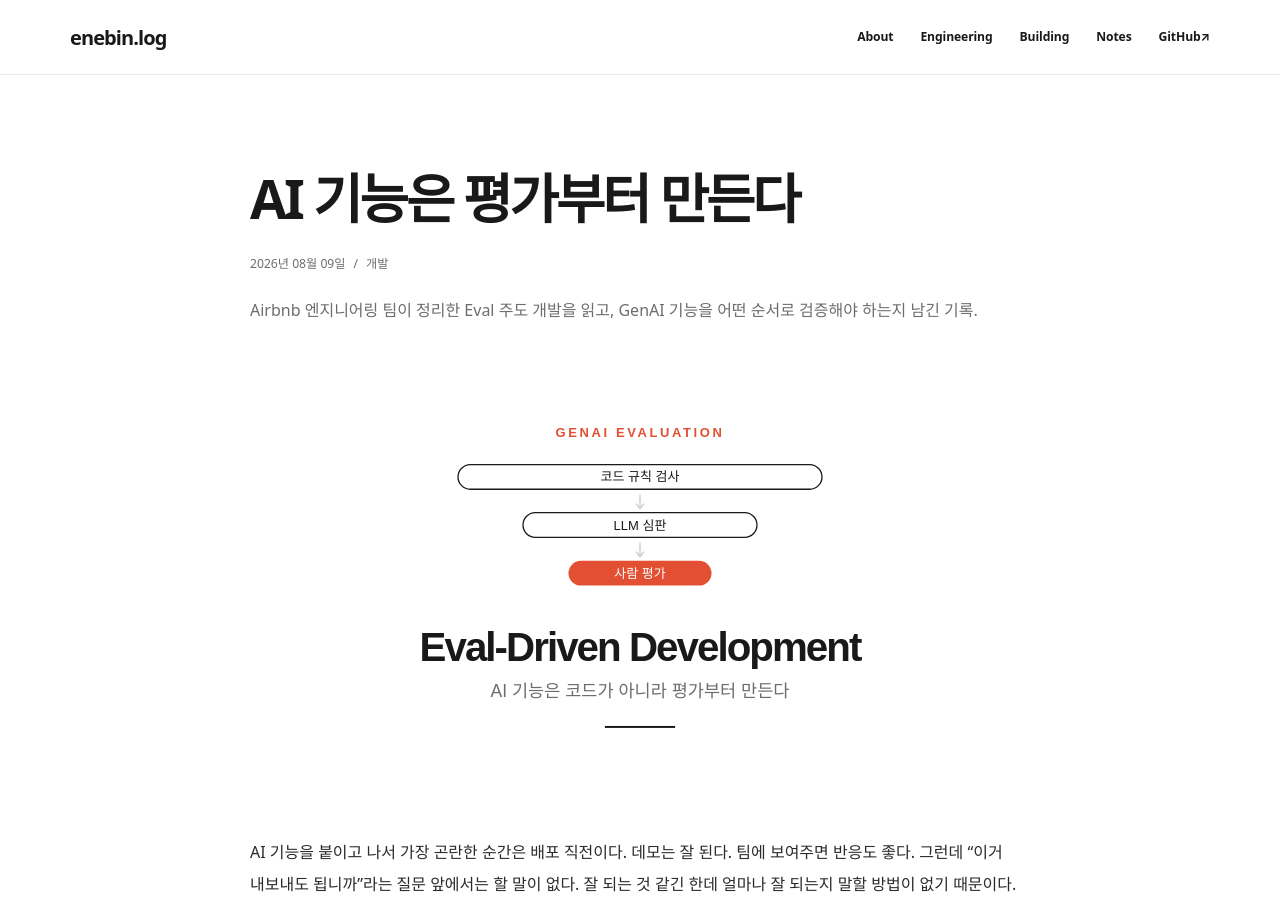
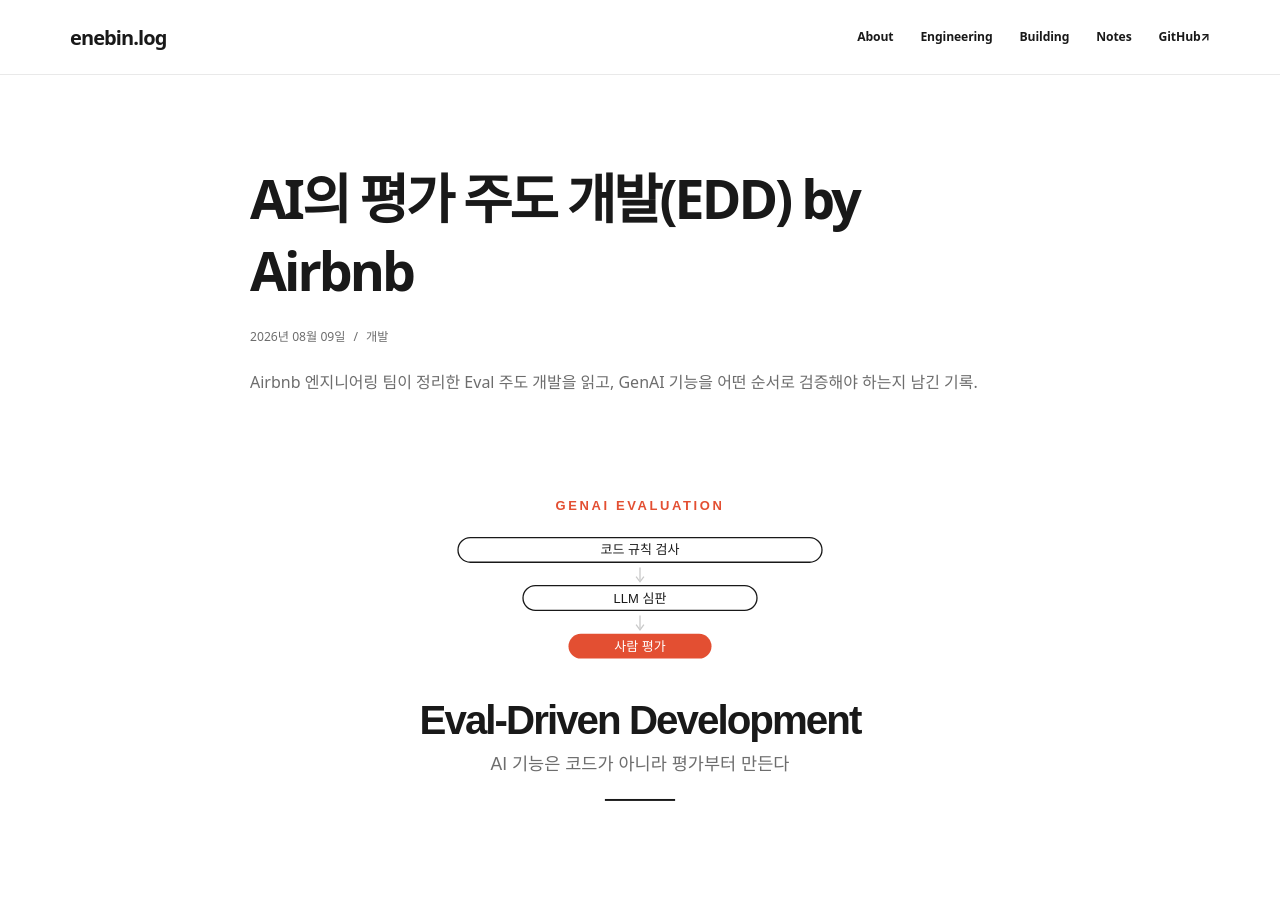
Before and after one commit to enebin/enebin.github.io, a Jekyll site: the page built from _posts/2026-08-09-eval-driven-development.md, in a window 1280 px wide and 900 px high. Built offline with Jekyll 4.4.1, drawn with Linux system fonts in a browser that asks for light colours; some web fonts are replaced.

Commit message:
글 제목 변경

```diff
--- a/_posts/2026-08-09-eval-driven-development.md
+++ b/_posts/2026-08-09-eval-driven-development.md
@@ -1,5 +1,5 @@
 ---
-title: AI 기능은 평가부터 만든다
+title: AI의 평가 주도 개발(EDD) by Airbnb
 description: Airbnb 엔지니어링 팀이 정리한 Eval 주도 개발을 읽고, GenAI 기능을 어떤 순서로 검증해야 하는지 남긴 기록.
 category: 개발
 reading_time: 12분
```
